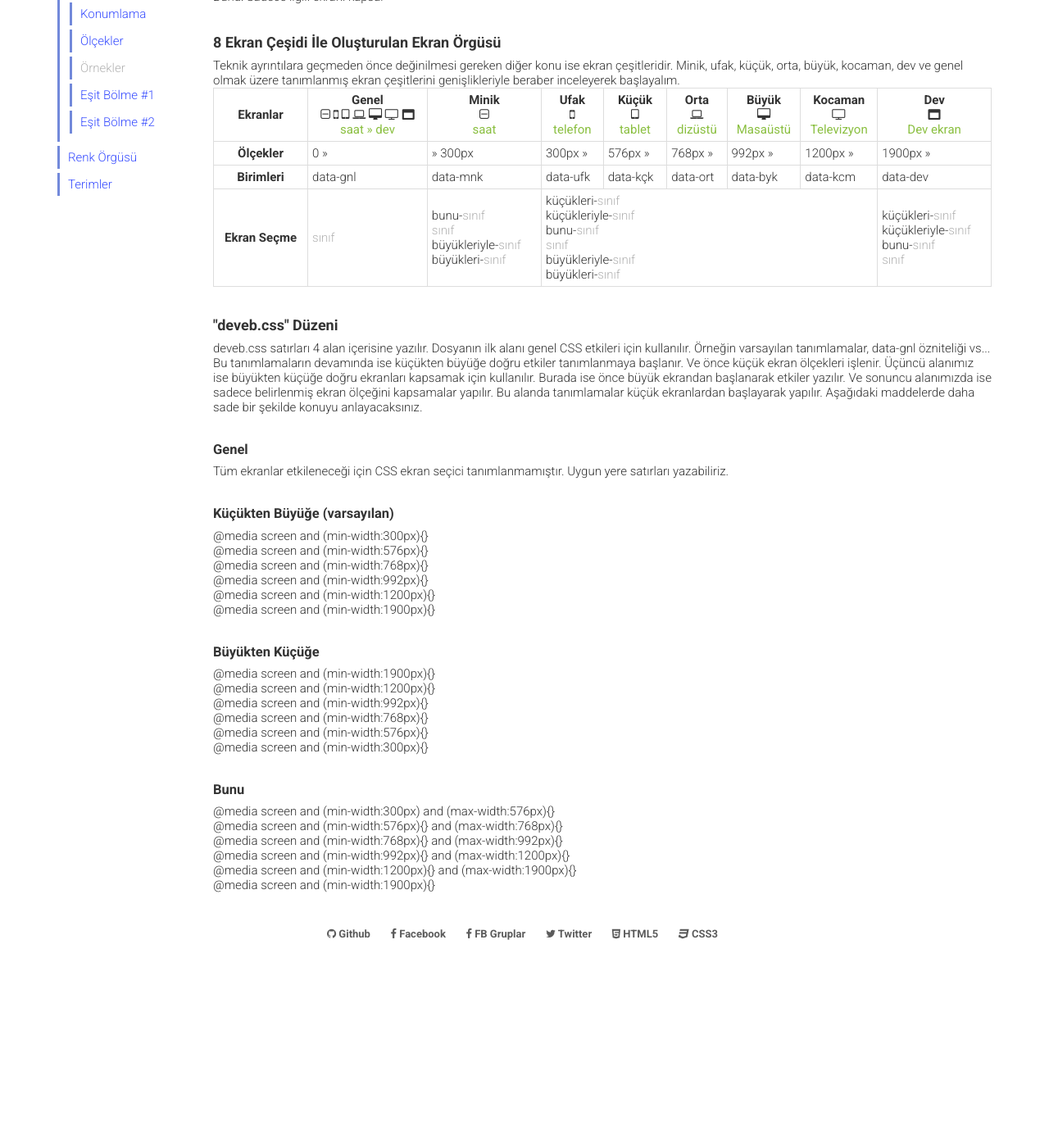
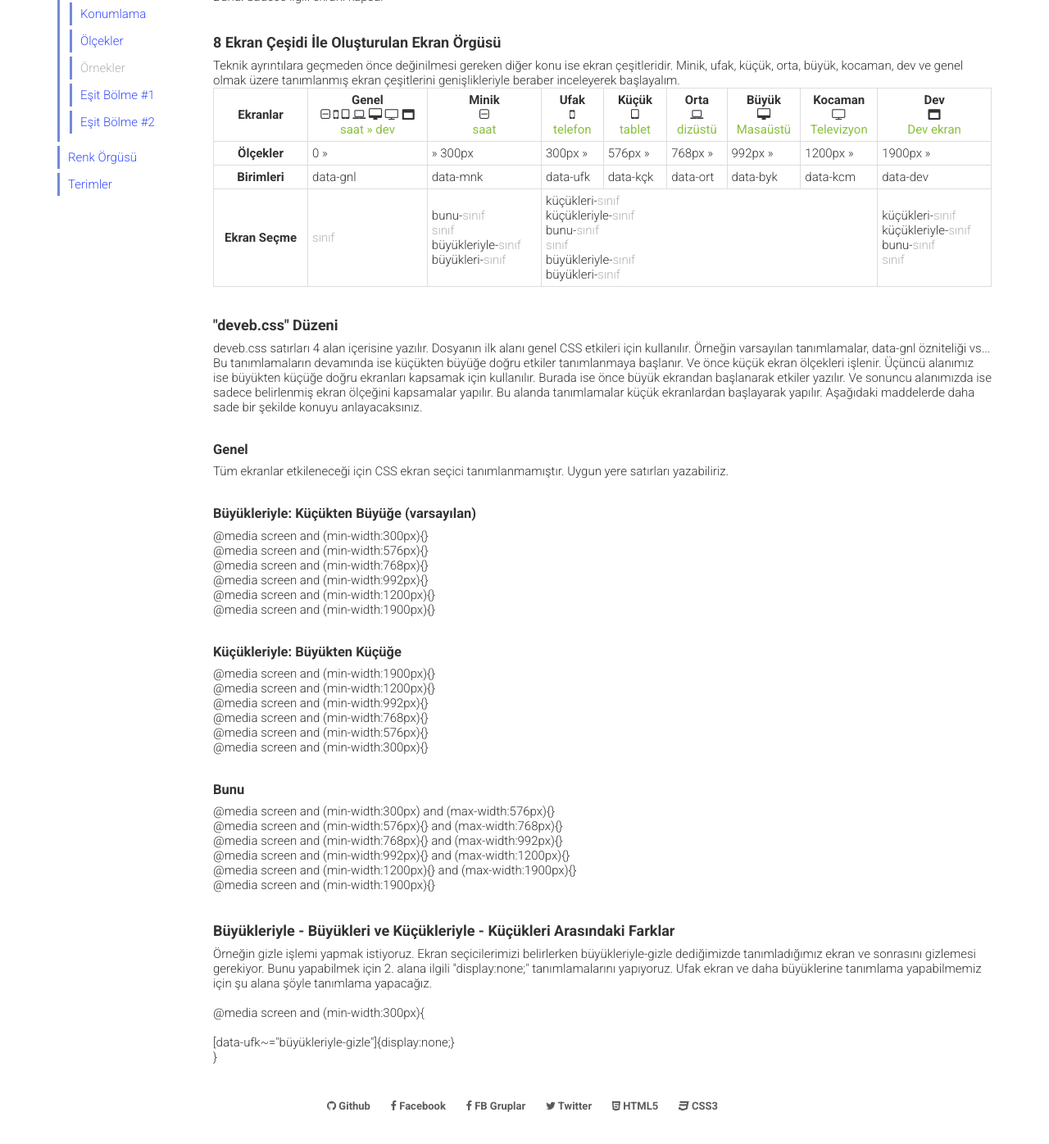
Before and after one commit to data-deveb/data-deveb.github.io, a Jekyll site: the page built from belgeler/gelistiriciler/ekran-orgusu.html, in a window 1280 px wide and 1400 px high, scrolled down 402 px. Shown: the top 1396 px of the window at 82% size. Built offline with Jekyll 4.4.1, drawn with Linux system fonts in a browser that asks for light colours; before the commit the page ends 1592 px from its top, so only the background shows below that.

Commit message:
Güncelleme

```diff
--- a/belgeler/gelistiriciler/ekran-orgusu.html
+++ b/belgeler/gelistiriciler/ekran-orgusu.html
@@ -131,7 +131,7 @@ title: Ekran Örgüsünü Anlamak (Çekirdek Geliştiriciler İçin)
   Tüm ekranlar etkileneceği için CSS ekran seçici tanımlanmamıştır. Uygun yere satırları yazabiliriz.
 </p>
 <h3>
-  Küçükten Büyüğe (varsayılan)
+  Büyükleriyle: Küçükten Büyüğe (varsayılan)
 </h3>
 <p>
   @media screen and (min-width:300px){}<br>
@@ -142,7 +142,7 @@ title: Ekran Örgüsünü Anlamak (Çekirdek Geliştiriciler İçin)
   @media screen and (min-width:1900px){}<br>
 </p>
 <h3>
-  Büyükten Küçüğe
+  Küçükleriyle: Büyükten Küçüğe
 </h3>
 <p>
   @media screen and (min-width:1900px){}<br>
@@ -163,3 +163,11 @@ title: Ekran Örgüsünü Anlamak (Çekirdek Geliştiriciler İçin)
   @media screen and (min-width:1200px){} and (max-width:1900px){}<br>
   @media screen and (min-width:1900px){}<br>
 </p>
+<h2>
+  Büyükleriyle - Büyükleri ve Küçükleriyle - Küçükleri Arasındaki Farklar
+</h2>
+<p>
+  Örneğin gizle işlemi yapmak istiyoruz. Ekran seçicilerimizi belirlerken büyükleriyle-gizle dediğimizde tanımladığımız ekran ve sonrasını gizlemesi gerekiyor.
+  Bunu yapabilmek için 2. alana ilgili "display:none;" tanımlamalarını yapıyoruz. Ufak ekran ve daha büyüklerine tanımlama yapabilmemiz için şu alana şöyle tanımlama yapacağız.<br><br>
+  @media screen and (min-width:300px){<br><br>[data-ufk~="büyükleriyle-gizle"]{display:none;}<br>}
+</p>
```
